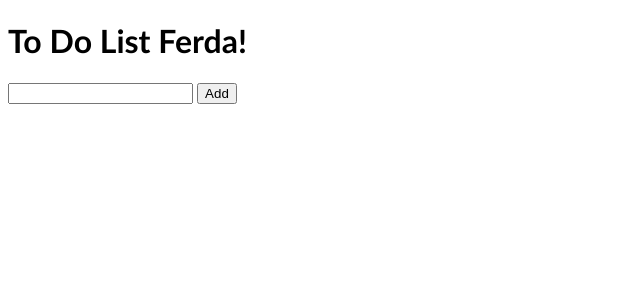
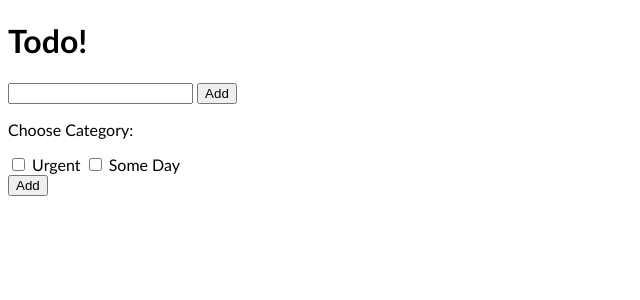
Before and after one commit to dzurevin/todoappfinal, a SvelteKit app: page / in a window 1280 px wide. Shown: the top 300 px of the page, without its empty margins (0-640 px from the left). Built offline with nearby package versions, Linux system fonts and the light colour scheme.

Commit message:
wed mar 20th 9 o clock

```diff
--- a/src/routes/+page.svelte
+++ b/src/routes/+page.svelte
@@ -1,3 +1,163 @@
+<!--
+
+
+<svelte:head>
+	<link rel="stylesheet" href="https://unpkg.com/@picocss/pico@latest/css/pico.min.css">
+</svelte:head>
+
+<script>
+	let toDoList = [{content: "Watch this video!", editing: false}]; //array of ToDos
+
+</script>
+
+<div style="margin: 0 auto; padding: 20px; width: 700px;">
+	<h2 style="text-align: center;">ToDo List</h2>
+	<p>Enter your ToDo here</p>
+	<div>
+		<input type="text">
+		<button style="width: 200px;">Add</button>
+	</div>
+</div>
+
+{#each toDoList as toDo, i}
+<div style="display: flex; align-items: baseline; width: 700px; margin: 0 auto;">
+	<input type="checkbox">
+	<h4 styles="flex-grow: 1">Watch Cooper Codes</h4>
+	<div style="display: flex">
+		<button>Edit</button>
+		<button>Delete</button>
+	</div>
+</div>
+{#each }
+
+
+-->
+
+
+
+
+
+
+
+
+
+
+
+
+
+
+
+
+
+
+
+
+
+
+
+
+
+
+
+
+
+<script>
+     import '../style.css';
+     let todoItem = '';
+     let urgent, someday;
+     let todoList = [];
+     $: isDone = todoList.filter(item => item.done);
+     $: somedayList = todoList.filter(item => item.someday)
+     function addToArray() {
+          if (todoItem == '') {
+               return;
+          }
+          todoList = [...todoList, {
+               text: todoItem,
+               done: false,
+               done: false,
+               urgent: urgent,
+               someday: someday
+          }];
+          console.log(todoList);
+          todoItem = '';
+          todoList.splice(index, 1);
+          todoList = todoList;
+     }
+     function clearDone() {
+          todoList = todoList.filter(item => !item.done)
+     }
+</script>
+
+<h1>Todo!</h1>
+
+<form on:submit|preventDefault={addToArray}>
+     <input type="text" bind:value={todoItem}>
+     <button type="submit">Add</button>
+     <p>Choose Category:</p>
+     <input type="checkbox" name="urgent" id="urgent" bind:checked={urgent}>
+     <label for="urgent">Urgent</label>
+     <input type="checkbox" name="someday" id="someday" bind:checked={someday}>
+     <label for="someday">Some Day</label>
+     <div>
+          <button type="submit">Add</button>
+     </div>
+</form>
+
+<ul>
+     {#each todoList as item, index}
+          <li>
+               <input type="checkbox" bind:checked={item.done}>
+
+               <span class:done={item.done} >{item.text}</span>
+               <span on:click={() => removeThis(index)} class="remove" role="button" tabindex="0">&times;</span>
+          </li>
+     {/each}
+</ul>
+{#if somedayList.length > 0}
+     <h2>Someday</h2>
+     <ul>
+          {#each somedayList as item, index}
+               <li>{item.text}</li>
+          {/each}
+     </ul>
+{/if}
+{#if isDone.length > 0}
+<button on:click={clearDone}>Remove Done</button>
+{/if}
+
+<style>
+     ul {
+          list-style: none;
+     }
+     li {
+          font-size: 1.3rem;
+     }
+     .done {
+          color: #ccc;
+          text-decoration: line-through;
+     }
+     .remove {
+          color: darkred;
+          cursor: pointer;
+     }
+</style>
+
+
+
+
+
+
+
+
+
+
+
+
+
+
+
+<!--
 <script>
 	import '../style.css'
 	let todoitem = '';
@@ -58,3 +218,5 @@
 		}
 
 	</style>
+
+-->
```
